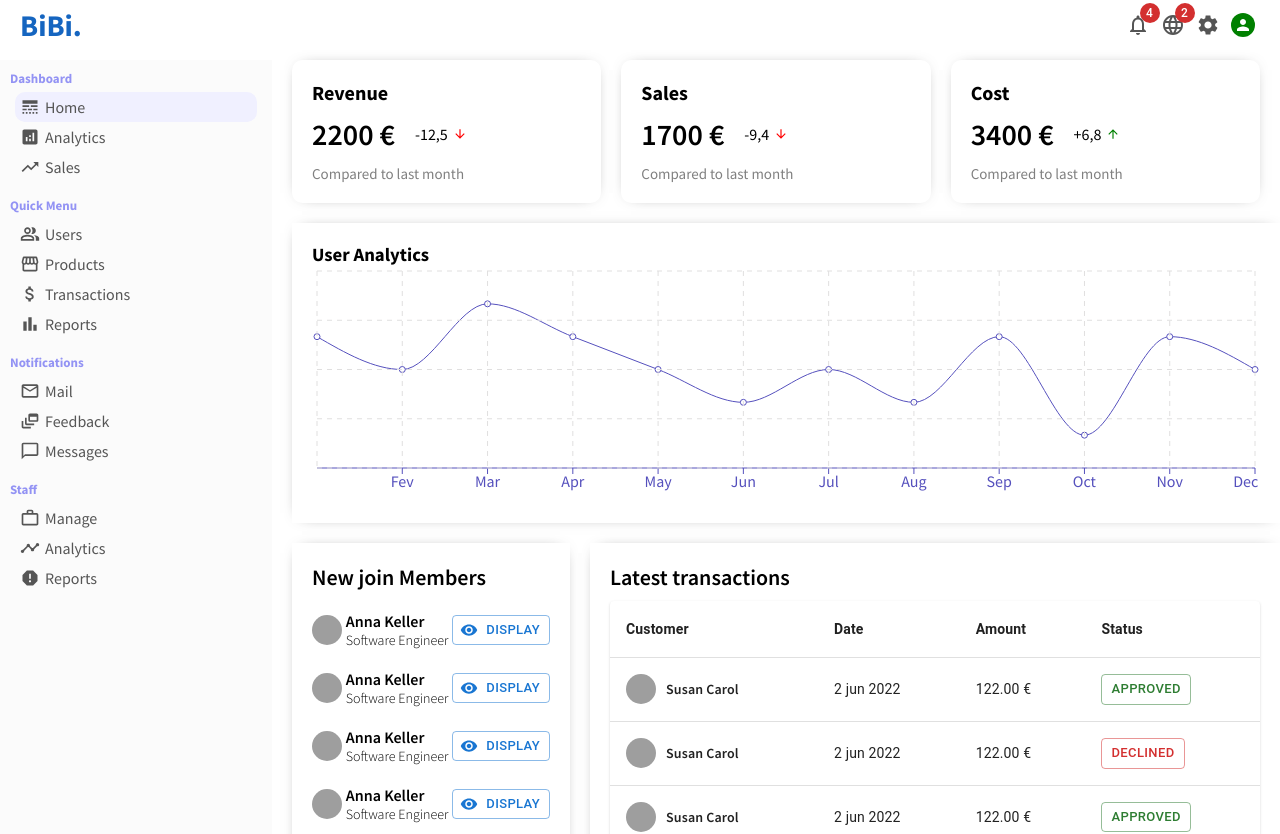
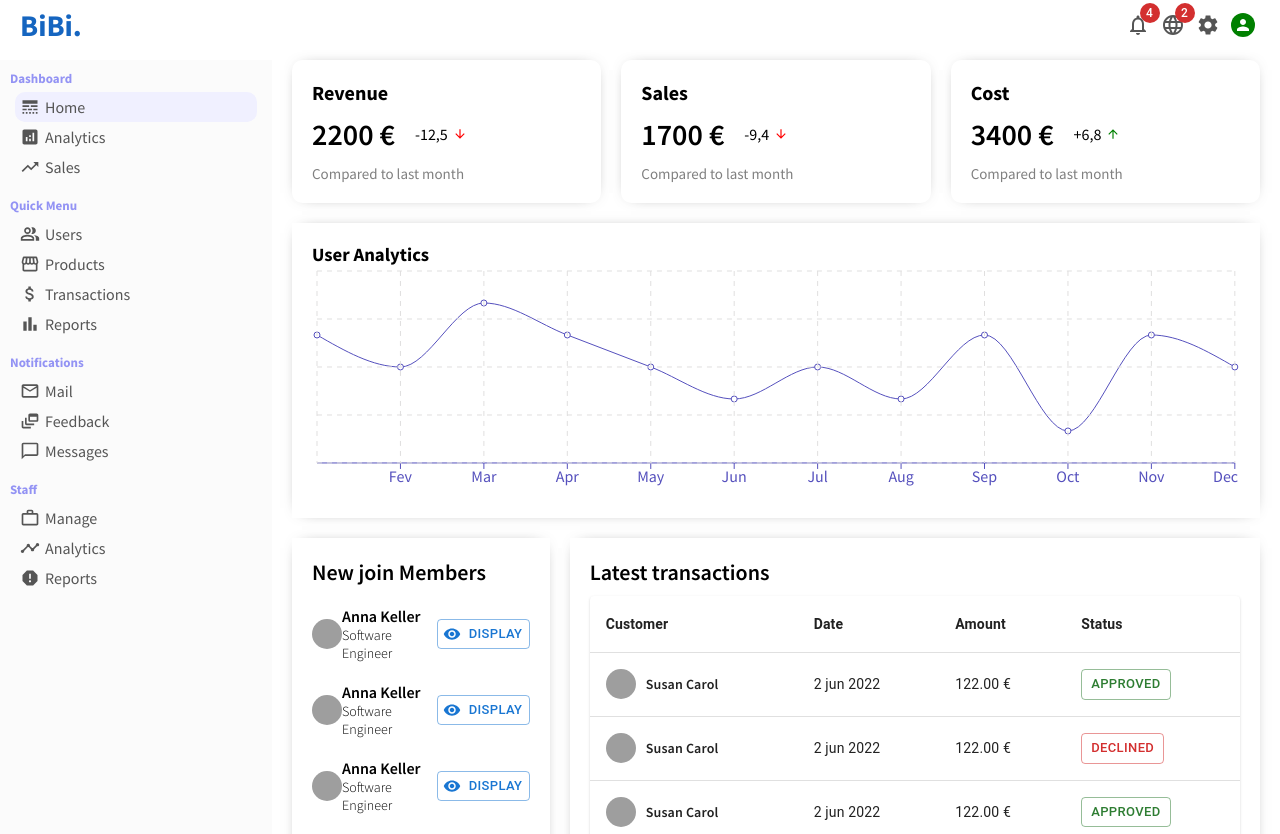
Before and after one commit to FaridAmimri/react-admin-dashboard, a React (Create React App) app: page / in a window 1280 px wide. Shown: the top 834 px of the page. Built offline with nearby package versions, Linux system fonts and the light colour scheme; grey boxes are pictures that could not be loaded.

Commit message:
Add Wrapper to Chart Component

```diff
--- a/src/pages/Home.jsx
+++ b/src/pages/Home.jsx
@@ -11,12 +11,15 @@ function Home() {
   return (
     <Container>
       <Features />
+      <ChartWrapper>
         <Chart
+          className='chart'
           data={userData}
           title='User Analytics'
           dataKey='Active User'
           grid
         />
+      </ChartWrapper>
       <Widgets>
         <Members />
         <Transactions />
@@ -31,7 +34,12 @@ const Container = styled.div`
   flex: 4;
 `
 
+const ChartWrapper = styled.div`
+  width: 98%;
+`
+
 const Widgets = styled.div`
   display: flex;
   margin: 20px 0 20px 20px;
+  width: 96%;
 `
```
Lines whose indentation alone changed are shown as unchanged.
